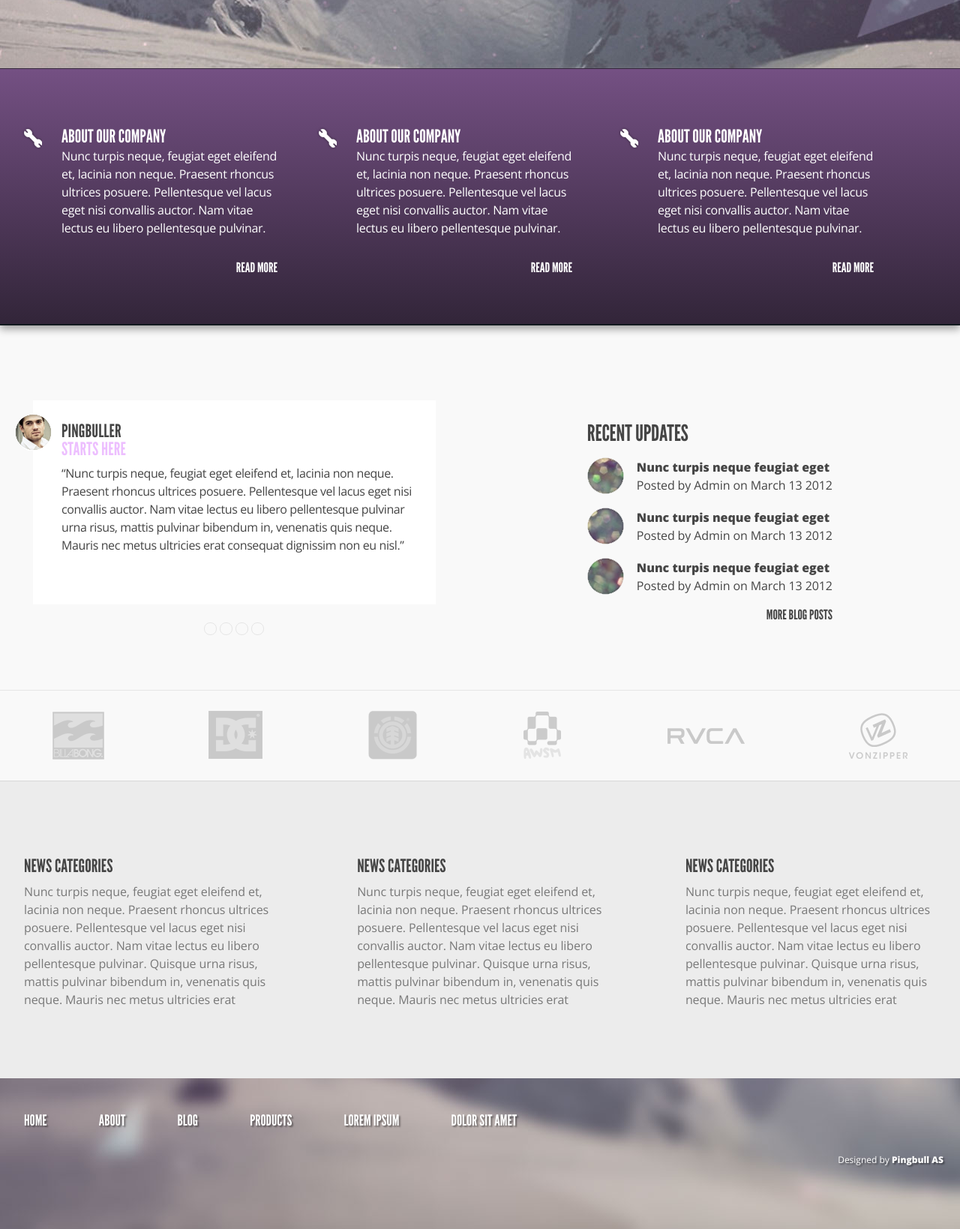
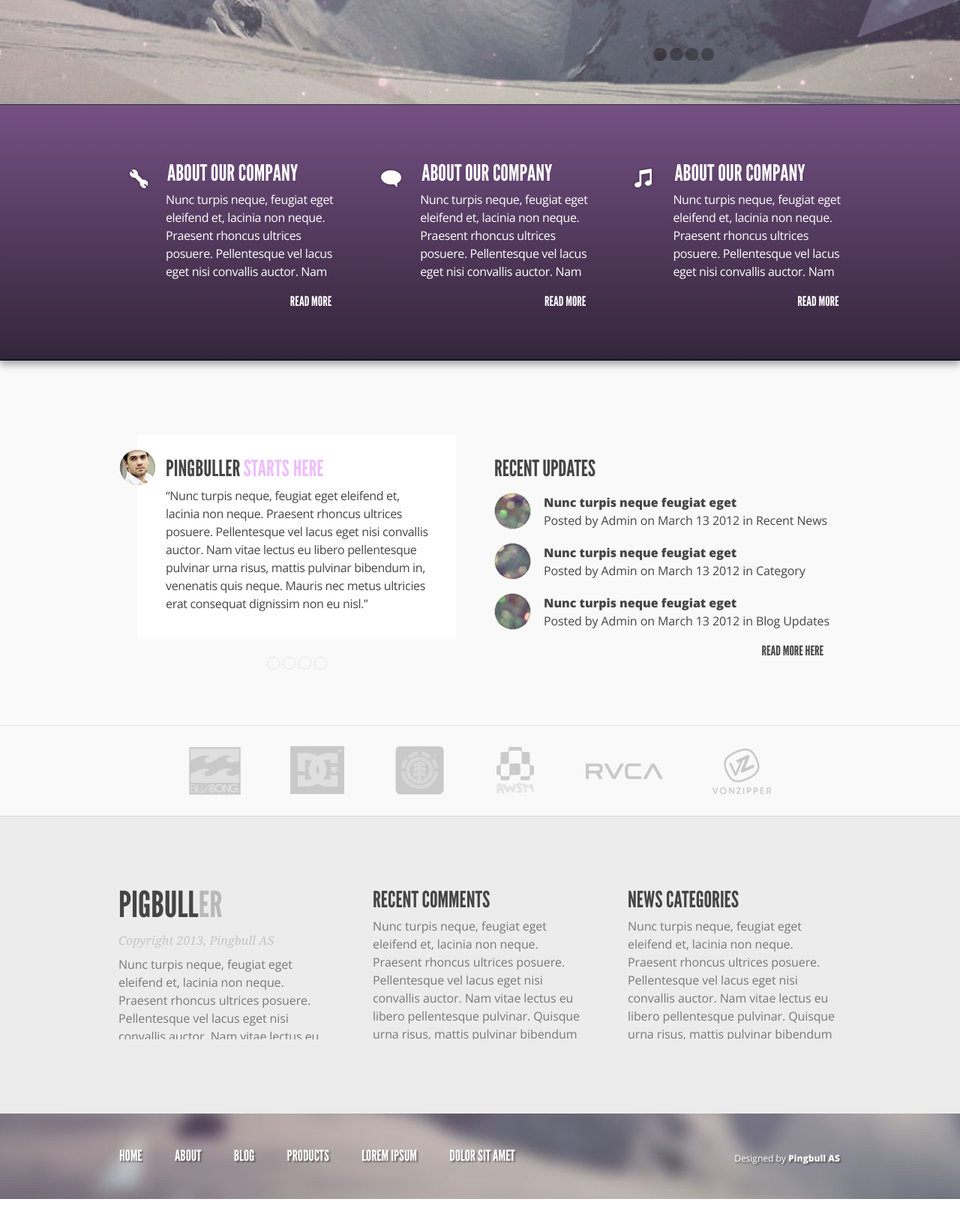
Before and after one commit to shaggy8/Ekzamen1, a plain HTML site: page index.html in a window 1280 px wide. Shown: the part 707-2346 px from the top of the page at 75% size. After the commit the page ends 2306 px from the top, so only its background shows below. Drawn offline with nearby package versions, Linux system fonts and the light colour scheme.

Commit message:
готове все, крім ІЕ Signed-off-by: Shaggy8 <rominus@bigmir.net>

```diff
--- a/css/styles.css
+++ b/css/styles.css
@@ -18,12 +18,9 @@ body{
 	background-position: top center;
 }
 
-.wrapper-top{
+header{
 	margin: 0 auto;
 	min-width: 320px;
-}
-
-header{
 	text-align: center;
 }
 
@@ -133,9 +130,13 @@ h1{
 	border: 1px solid #edbfff;
 }
 
+.slider-wrapper{
+	margin: 118px auto 0;
+	min-width: 320px;
+}
+
 .slider{
 	display: table;
-	margin: 118px auto 0;
 	width: 100%;
 }
 
@@ -413,11 +414,21 @@ h1{
 	color: #454545;
 }
 
+.news__link_more--show-from-960{
+	display: none;
+}
+
 .news__link_more:hover{
 	text-shadow: 0px 0px 8px rgba(69, 69, 69, 0.8);
 }
 
 .logos{
+	width: 100%;
+	border-top: 1px solid #e6e6e6;
+	background: #f9f9f9;
+}
+
+.logos-wrapper{
 	display: flex;
 	flex-wrap: wrap;
 	align-items: center;
@@ -427,8 +438,6 @@ h1{
 	padding: 13px 33px 23px 33px;
 	min-width: 254px;
 	height: 386px;
-	border-top: 1px solid #e6e6e6;
-	background: #f9f9f9;
 }
 
 .logo{
@@ -436,9 +445,14 @@ h1{
 }
 
 footer{
+	width: 100%;
+	background: url(../img/bg-footer.jpg);
+}
+
+.footer-wrapper{
+	margin: 0 auto;
 	padding: 39px 0 0 0;
 	height: 162px;
-	background: url(../img/bg-footer.jpg);
 	text-align: center;
 	text-shadow: 2px 2px 2px rgba(0, 0, 0, 0.4);
 }
--- a/css/w480+.css
+++ b/css/w480+.css
@@ -1,9 +1,13 @@
-.wrapper-top{
+header{
+	min-width: 480px;
+}
+
+.slider-wrapper{
+	margin: 13px auto 0;
 	min-width: 480px;
 }
 
 .slider{
-	margin: 13px auto 0;
 	background: url(../img/slider_bg480.png) repeat-x;
 	background-position: left 16px;
 }
@@ -99,7 +103,7 @@
 	letter-spacing: 0.0px;
 }
 
-.news__link--hidden, .news__about--hidden{
+.news__link--hidden, .news__about--hidden-to-480{
 	display: inline;
 }
 
@@ -107,7 +111,7 @@
 	letter-spacing: -0.1px;
 }
 
-.logos{
+.logos-wrapper{
 	align-content: center;
 	padding: 13px 50px 0 50px;
 	min-width: 380px;
@@ -120,12 +124,16 @@
 
 .prefooter{
 	display: block;
+	border-top: 1px solid #d8d8d8;
+	background: #ececec;
+
+}
+
+.prefooter-wrapper{
 	margin: 0 auto;
 	padding: 76px 21px 0 19px;
-	border-top: 1px solid #d8d8d8;
 	min-width: 440px;
 	height: 592px;
-	background: #ececec;
 }
 
 .prefooter__text_block{
@@ -151,8 +159,7 @@
 	color: #787878;
 }
 
-footer{
-	margin: 0 auto;
+.footer-wrapper{
 	min-width: 480px;
 	padding: 39px 0 0 0;
 	height: 162px;
--- a/css/w768+.css
+++ b/css/w768+.css
@@ -1,8 +1,5 @@
-.wrapper-top{
+header{
 	min-width: 768px;
-}
-
-header{
 	text-align: left;
 }
 
@@ -68,8 +65,12 @@ h1{
 	display: none;
 }
 
+.slider-wrapper{
+	margin: 48px auto 0;
+	min-width: 768px;
+}
+
 .slider{
-	margin: 48px auto 0;
 	background: url(../img/slider_bg768.png) repeat-x;
 	background-position: left 23px;
 }
@@ -159,7 +160,7 @@ h1{
 }
 
 .about_company__link{
-	padding: 0 8px 0 0;
+	margin: 0 8px 0 0;
 }
 
 .wrapper-light{
@@ -204,7 +205,7 @@ h1{
 	margin: -2px 17px 0px 0;
 }
 
-.logos{
+.logos-wrapper{
 	padding: 0;
 	min-width: 768px;
 	height: 120px;
@@ -214,7 +215,7 @@ h1{
 	margin: 0;
 }
 
-.prefooter{
+.prefooter-wrapper{
 	padding: 98px 0 0 0;
 	min-width: 768px;
 	height: 298px;
@@ -223,19 +224,19 @@ h1{
 .prefooter__text_block{
 	float: left;
 	margin: 0 4.5% 0 2.5%;
-	width: 27.7%;
+	width: 27%;
 	height: 205px;
 }
 
 .prefooter__text_block--central{
-	margin: 0 0 0 2.5%;
+	margin: 0 0 0 3.2%;
 }
 
 .prefooter__text_block--bottom{
-	margin: 0 0 0 6.5%;
+	margin: 0 0 0 7.2%;
 }
 
-footer{
+.footer-wrapper{
 	min-width: 768px;
 	text-align: left;
 }
--- /dev/null
+++ b/css/w960+.css
@@ -0,0 +1,260 @@
+header{
+	width: 980px;
+}
+
+header:after{
+	content: " ";
+	display: block;
+	clear: both;
+}
+
+h1{
+	float: left;
+	margin: 60px 0 0 8px;
+}
+
+.main-header{
+	margin: 0;
+}
+
+.main-menu{
+	float: left;
+	margin: 71px 0 0 171px;
+}
+
+.slider-wrapper{
+	margin: 142px auto 0;
+}
+
+.slider{
+	background-position: left 17px;
+}
+
+.slider__content_wrapper{
+	padding: 0 0 0 0;
+	width: 960px;
+}
+
+.slider__content{
+	padding: 94px 90px 0 0;
+	width: 520px;
+}
+
+.slider__header{
+	font-size: 60px;
+	line-height: 60px;
+	letter-spacing: -0.6px;
+}
+
+.slider__underheader{
+	font-size: 32px;
+	line-height: 32px;
+	letter-spacing: -0.08px;
+}
+
+.slider__underheader--hidden{
+	display: inline;
+}
+
+.slider__text{
+	margin: 6px 0 0 0;
+	height: 147px;
+	font-size: 18px;
+	line-height: 24px;
+	letter-spacing: -0.1px;
+}
+
+.slider__text:first-line{
+	line-height: 24px;
+}
+
+.iphone{
+	width: 274px;
+	height: 434px;
+	background: url(../img/iphone960.png);
+}
+
+.switch-slider{
+	left: 273px;
+	margin: 72px auto 54px;
+}
+
+.underwrapper-violet{
+	width: 980px;
+}
+
+.about_company{
+	margin: 72px 0 61px 51px;
+	width: 29%;
+}
+
+.about_company--top{
+	margin: 72px 0 61px 17px;
+}
+
+.about_company--bottom{
+	margin: 72px 0 61px 49px;
+}
+
+.about_company__icon{
+	background: url(../img/sprite.png) 0 9px;
+	background-repeat: no-repeat;
+}
+
+.about_company__icon2{
+	background: url(../img/sprite.png) -44px 11px;
+	background-repeat: no-repeat;
+}
+
+.about_company__icon3{
+	background: url(../img/sprite.png) -86px 9px;
+	background-repeat: no-repeat;
+}
+
+.about_company__header{
+	font-size: 30px;
+}
+
+.about_company__text{
+	padding: 5px 0 0 24px;
+	height: 124px;
+	letter-spacing: -0.37px;
+}
+
+.about_company__link{
+	margin: 12px 9px 0 0;
+}
+
+.underwrapper-light{
+	width: 980px;
+}
+
+.wrapper-from_blog{
+	margin: 0 0 0 9px;
+	width: 43.8%;
+}
+
+.from_blog{
+	padding: 32px 34px 19px 38px;
+	width: 353px;
+}
+
+.from_blog__header{
+	display: inline-block;
+	font-size: 30px;
+}
+
+.from_blog__text{
+	margin: 10px 0 0 0;
+	height: 170px;
+	letter-spacing: -0.35px;
+}
+
+.from_blog__switch{
+	left: 24px;
+}
+
+.news{
+	float: right;
+	margin: 0 24px 0 0;
+	padding: 11px 0 74px 0;
+}
+
+.underwrapper-light:after{
+	content: " ";
+	display: block;
+	clear: both;
+}
+
+.news_about--hidden-to-960{
+	display: inline;
+}
+
+.news__link_more{
+	margin: -1px 8px 0px 0;
+}
+
+.news__link_more--hide-from-960{
+	display: none;
+}
+
+.news__link_more--show-from-960{
+	display: inline;
+}
+
+.logos-wrapper{
+	padding: 0 68px 0 68px;
+	width: 844px;
+}
+
+.prefooter-wrapper{
+	padding: 92px 0 0 0;
+	width: 980px;
+	height: 304px;
+}
+
+.prefooter__text_block--show-from-960{
+	display: block;
+}
+
+.prefooter__text_block--hide-from-960{
+	display: none;
+}
+
+.prefooter__text_block{
+	margin: 0 0 0 8px;
+	width: 280px;
+}
+
+.prefooter__text_block--top{
+	margin: 0 51px 0 8px;
+}
+
+.prefooter__text_block--central{
+	margin: 0 52px 0 8px;
+}
+
+.prefooter__header{
+	font-size: 30px;
+}
+
+.prefooter__header--big{
+	font-size: 48px;
+	line-height: 52px;
+}
+
+.prefooter__header--grey{
+	color: #b9b9b9;
+}
+
+.prefooter__underheader{
+	margin: 10px 0 9px 0;
+	font-family: Georgia, serif;
+	font-size: 16px;
+	font-style: italic;
+	font-weight: normal;
+	color: #c5c5c5;
+}
+
+.prefooter__text{
+	margin: 5px 0 0 0;
+}
+
+.footer-wrapper{
+	width: 980px;
+	height: 75px;
+}
+
+.footer-menu{
+	float: left;
+	width: 600px;
+}
+
+.footer-menu__item{
+	margin: 0 5.07% 0 1.5%;
+}
+
+.footer__text{
+	margin: 0 5px 0 0;
+	line-height: 41px;
+}
--- a/index.html
+++ b/index.html
@@ -7,6 +7,7 @@
 	<link rel="stylesheet" href="css/styles.css">
 	<link rel="stylesheet" media="screen and (min-width: 480px)" href="css/w480+.css">
 	<link rel="stylesheet" media="screen and (min-width: 768px)" href="css/w768+.css">
+	<link rel="stylesheet" media="screen and (min-width: 960px)" href="css/w960+.css">
 	<title>PINGBULLER</title>
 	<!--[if lt IE 9]>
 	<link rel="stylesheet" href="css/ie-shit.css">
@@ -21,7 +22,6 @@
 	<![endif]-->
 </head>
 <body>
-	<div class="wrapper-top">
 	<header>
 		<h1>
 			<span class="main-header">PINGBULL</span><span class="main-header--violet">ER</span>
@@ -39,14 +39,15 @@
 			</li>
 		</ul>
 	</header>
+	<div class="slider-wrapper">
 		<div class="slider">
 			<a href="#" class="slider__arrow slider__arrow-left"><img src="img/arrow-left.png" alt=""></a>
 			<div class="slider__content_wrapper">
 				<div class="slider__content">
 					<h2 class="slider__header">Lorem Ipsum Dolor</h2>
-					<h3 class="slider__underheader">IT WILL MAKE ALL OF YOUR DREAMS COME</h3>
+					<h3 class="slider__underheader">IT WILL MAKE ALL OF YOUR DREAMS COME <span class="slider__underheader--hidden hidden">TRUE</span></h3>
 					<p class="slider__text hidden">
-						Semper sollicitudin gravida eget, vestibulum sit amet sapien. Nunc dignissim tincidunt est, et auctor turpis ornare a. Nam venenatis hendrerit est at volutpat. Morbi elementum euismod lacus id semper.
+						Semper sollicitudin gravida eget, vestibulum sit amet sapien. Nunc dignissim tincidunt est, et auctor turpis ornare a. Nam venenatis hendrerit est at volutpat. Morbi elementum euismod lacus id semper. In odio nunc, imperdiet eget aliquam quis, euismod id lectus. Nulla interdum arcu et felis aliquam a tempus lectus lobortis.
 					</p>
 				</div>
 				<div class="iphone"></div>
@@ -107,7 +108,8 @@
 				<div class="from_blog">
 					<h4 class="from_blog__header">PingbulLer</h4>
 					<h4 class="from_blog__header from_blog__header--violet">starts here</h4>
-					<p class="from_blog__text">“Nunc turpis neque, feugiat eget eleifend et, lacinia non neque. Praesent rhoncus ultrices posuere. Pellentesque vel lacus eget nisi convallis auctor. Nam vitae lectus eu libero pellentesque pulvinar urna risus, mattis pulvinar bibendum in, venenatis quis neque. Mauris nec metus ultricies erat consequat dignissim non eu nisl.”</p>
+					<p class="from_blog__text">“Nunc turpis neque, feugiat eget eleifend et, lacinia non neque. Praesent rhoncus ultrices posuere. Pellentesque vel lacus eget nisi convallis auctor. Nam vitae lectus eu libero pellentesque pulvinar urna risus, mattis pulvinar bibendum in, venenatis quis neque. Mauris nec metus ultricies erat consequat dignissim non eu nisl.”
+					<br>Quisque libero tellus, pharetra et eleifend id, interdum elementum arcu. Suspendisse quis mauris non ligula rutrum faucibus eu quis odio. Phasellus eu lobortis odio. In hac habitasse platea dictumst. Proin vestibulum turpis at mauris aliquam non euismod lorem euismod. Aenean dapibus ultricies enim, eget vulputate leo feugiat non.</p>
 				</div>
 				<div class="from_blog__switch">
 					<a href="#" class="from_blog__switch_link"><div></div></a>
@@ -129,7 +131,7 @@
 					<td class="news__link_cell">
 						<a href="#" class="news__link">
 							Nunc turpis neque <span class="news__link--hidden hidden">feugiat eget</span>
-							<p class="news__about">Posted by Admin on March 13 <span class="news__about--hidden hidden">2012</span></p>
+							<p class="news__about">Posted by Admin on March 13 <span class="news__about--hidden-to-480 hidden">2012</span><span class="news_about--hidden-to-960 hidden"> in Recent News</span></p>
 						</a>
 					</td>
 				</tr>
@@ -140,7 +142,7 @@
 					<td class="news__link_cell">
 						<a href="#" class="news__link">
 							Nunc turpis neque <span class="news__link--hidden hidden">feugiat eget</span>
-							<p class="news__about">Posted by Admin on March 13 <span class="news__about--hidden hidden">2012</span></p>
+							<p class="news__about">Posted by Admin on March 13 <span class="news__about--hidden-to-480 hidden">2012</span><span class="news_about--hidden-to-960 hidden"> in Category</span></p>
 						</a>
 					</td>
 				</tr>
@@ -151,19 +153,20 @@
 					<td class="news__link_cell">
 						<a href="#" class="news__link">
 							Nunc turpis neque <span class="news__link--hidden hidden">feugiat eget</span>
-							<p class="news__about">Posted by Admin on March 13 <span class="news__about--hidden hidden">2012</span></p>
+							<p class="news__about">Posted by Admin on March 13 <span class="news__about--hidden-to-480 hidden">2012</span><span class="news_about--hidden-to-960 hidden"> in Blog Updates</span></p>
 						</a>
 					</td>
 				</tr>
 				<tr>
 					<td colspan="2">
-						<a href="#" class="news__link_more">MORE BLOG POSTS</a>
+						<a href="#" class="news__link_more"><span class="news__link_more--hide-from-960">MORE BLOG POSTS</span><span class="news__link_more--show-from-960">READ MORE HERE</span></a>
 					</td>
 				</tr>
 			</table>
 		</div>
 	</div>
 	<div class="logos">
+		<div class="logos-wrapper">
 			<img src="img/logo1.png" class="logo" alt="logo">
 			<img src="img/logo2.png" class="logo" alt="logo">
 			<img src="img/logo3.png" class="logo" alt="logo">
@@ -171,7 +174,28 @@
 			<img src="img/logo5.png" class="logo" alt="logo">
 			<img src="img/logo6.png" class="logo" alt="logo">
 		</div>
+	</div>
 	<div class="prefooter hidden">
+		<div class="prefooter-wrapper">
+			<div class="prefooter__text_block prefooter__text_block--show-from-960 prefooter__text_block--top hidden">
+				<h4 class="prefooter__header prefooter__header--big">
+				PIGBULL<span class="prefooter__header--grey">ER</span>
+				</h4>
+				<h5 class="prefooter__underheader">
+					Copyright 2013, Pingbull AS
+				</h5>
+				<p class="prefooter__text">
+					Nunc turpis neque, feugiat eget eleifend et, lacinia non neque. Praesent rhoncus ultrices posuere. Pellentesque vel lacus eget nisi convallis auctor. Nam vitae lectus eu libero pellentesque pulvinar. Quisque urna risus, mattis pulvinar bibendum in, venenatis quis neque. Mauris nec metus ultricies erat consequat dignissim non eu nisl. Quisque libero tellus, pharetra et eleifend id, interdum elementum arcu. Suspendisse quis mauris non ligula rutrum faucibus eu quis odio. Phasellus eu lobortis odio. In hac habitasse platea dictumst. Proin vestibulum turpis at mauris aliquam non euismod lorem euismod. Aenean dapibus ultricies enim, eget vulputate leo feugiat non.
+				</p>
+			</div>
+			<div class="prefooter__text_block prefooter__text_block--show-from-960 hidden prefooter__text_block--central">
+				<h4 class="prefooter__header">
+				RECENT COMMENTS
+				</h4>
+				<p class="prefooter__text">
+					Nunc turpis neque, feugiat eget eleifend et, lacinia non neque. Praesent rhoncus ultrices posuere. Pellentesque vel lacus eget nisi convallis auctor. Nam vitae lectus eu libero pellentesque pulvinar. Quisque urna risus, mattis pulvinar bibendum in, venenatis quis neque. Mauris nec metus ultricies erat consequat dignissim non eu nisl. Quisque libero tellus, pharetra et eleifend id, interdum elementum arcu. Suspendisse quis mauris non ligula rutrum faucibus eu quis odio. Phasellus eu lobortis odio. In hac habitasse platea dictumst. Proin vestibulum turpis at mauris aliquam non euismod lorem euismod. Aenean dapibus ultricies enim, eget vulputate leo feugiat non.
+				</p>
+			</div>
 			<div class="prefooter__text_block">
 				<h4 class="prefooter__header">
 				NEWS CATEGORIES
@@ -180,7 +204,7 @@
 					Nunc turpis neque, feugiat eget eleifend et, lacinia non neque. Praesent rhoncus ultrices posuere. Pellentesque vel lacus eget nisi convallis auctor. Nam vitae lectus eu libero pellentesque pulvinar. Quisque urna risus, mattis pulvinar bibendum in, venenatis quis neque. Mauris nec metus ultricies erat consequat dignissim non eu nisl. Quisque libero tellus, pharetra et eleifend id, interdum elementum arcu. Suspendisse quis mauris non ligula rutrum faucibus eu quis odio. Phasellus eu lobortis odio. In hac habitasse platea dictumst. Proin vestibulum turpis at mauris aliquam non euismod lorem euismod. Aenean dapibus ultricies enim, eget vulputate leo feugiat non.
 				</p>
 			</div>
-		<div class="prefooter__text_block prefooter__text_block--central">
+			<div class="prefooter__text_block prefooter__text_block--hide-from-960 prefooter__text_block--central">
 				<h4 class="prefooter__header">
 				NEWS CATEGORIES
 				</h4>
@@ -188,7 +212,7 @@
 					Nunc turpis neque, feugiat eget eleifend et, lacinia non neque. Praesent rhoncus ultrices posuere. Pellentesque vel lacus eget nisi convallis auctor. Nam vitae lectus eu libero pellentesque pulvinar. Quisque urna risus, mattis pulvinar bibendum in, venenatis quis neque. Mauris nec metus ultricies erat consequat dignissim non eu nisl. Quisque libero tellus, pharetra et eleifend id, interdum elementum arcu. Suspendisse quis mauris non ligula rutrum faucibus eu quis odio. Phasellus eu lobortis odio. In hac habitasse platea dictumst. Proin vestibulum turpis at mauris aliquam non euismod lorem euismod. Aenean dapibus ultricies enim, eget vulputate leo feugiat non.
 				</p>
 			</div>
-		<div class="prefooter__text_block prefooter__text_block--bottom">
+			<div class="prefooter__text_block prefooter__text_block--hide-from-960 prefooter__text_block--bottom">
 				<h4 class="prefooter__header">
 				NEWS CATEGORIES
 				</h4>
@@ -197,7 +221,9 @@
 				</p>
 			</div>
 		</div>
+	</div>
 	<footer>
+		<div class="footer-wrapper">
 			<ul class="menu footer-menu hidden">
 				<li class="footer-menu__item"><a class="footer-menu__link" href="#">Home</a></li>
 				<li class="footer-menu__item"><a class="footer-menu__link" href="#">About</a></li>
@@ -207,6 +233,7 @@
 				<li class="footer-menu__item"><a class="footer-menu__link" href="#">Dolor Sit Amet</a></li>
 			</ul>
 			<p class="footer__text"><span>Designed by&#160;</span><span class="footer__text footer__text--bold">Pingbull AS</span></p>
+		</div>
 	</footer>
 </body>
 </html>
```
Also changed, not shown: img/iphone960.png (added). Lines whose indentation alone changed are shown as unchanged.
